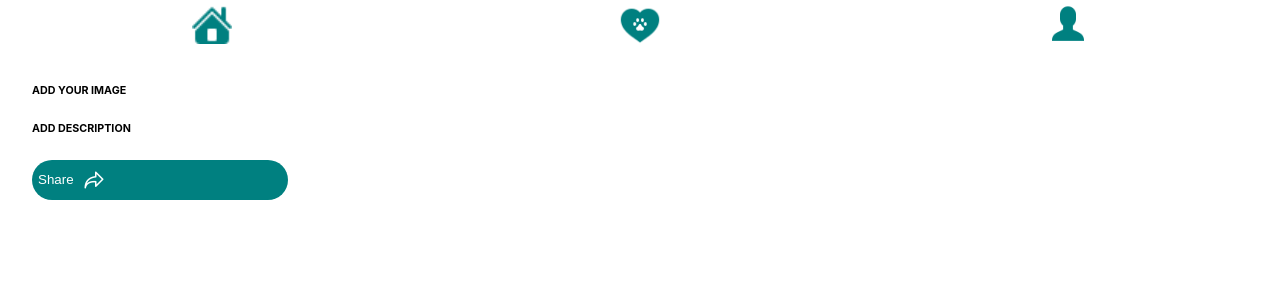
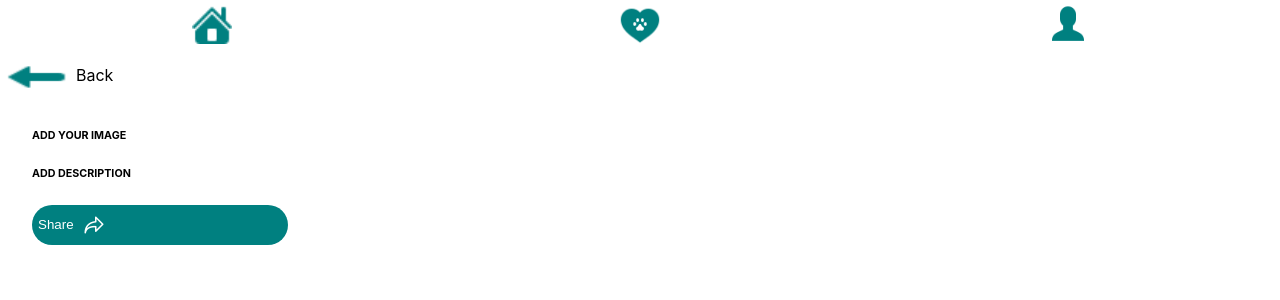
Before and after one commit to Danielariv16/PetPal, a React (Create React App) app: page /add-post in a window 1280 px wide. Shown: the top 300 px of the page. Built offline with nearby package versions, Linux system fonts and the light colour scheme.

Commit message:
added back navigation

```diff
--- a/src/AddPost/AddPost.js
+++ b/src/AddPost/AddPost.js
@@ -1,11 +1,24 @@
 import Header from '../Header/Header';
 import './AddPost.scss';
 import share from '../images/share.png';
+import arrow from '../images/arrow.png';
+
 
 function AddPost(){
+
+    const handleBackClick = () => {
+        window.history.back();
+          };
+
     return (
         <>
         <Header />
+        <div className='comments_back'>
+            <button className='button-back 'onClick={handleBackClick}>
+                <img className='comments_section-arrow'src={arrow} alt='back arrow'></img>
+            </button>
+            <p className='back'>Back</p>
+        </div>
         <section className='add_post'>
             <h6 className='add_post-addImg'>ADD YOUR IMAGE</h6>
             <h6 className='add_post-addDesc'>ADD DESCRIPTION</h6>
```
